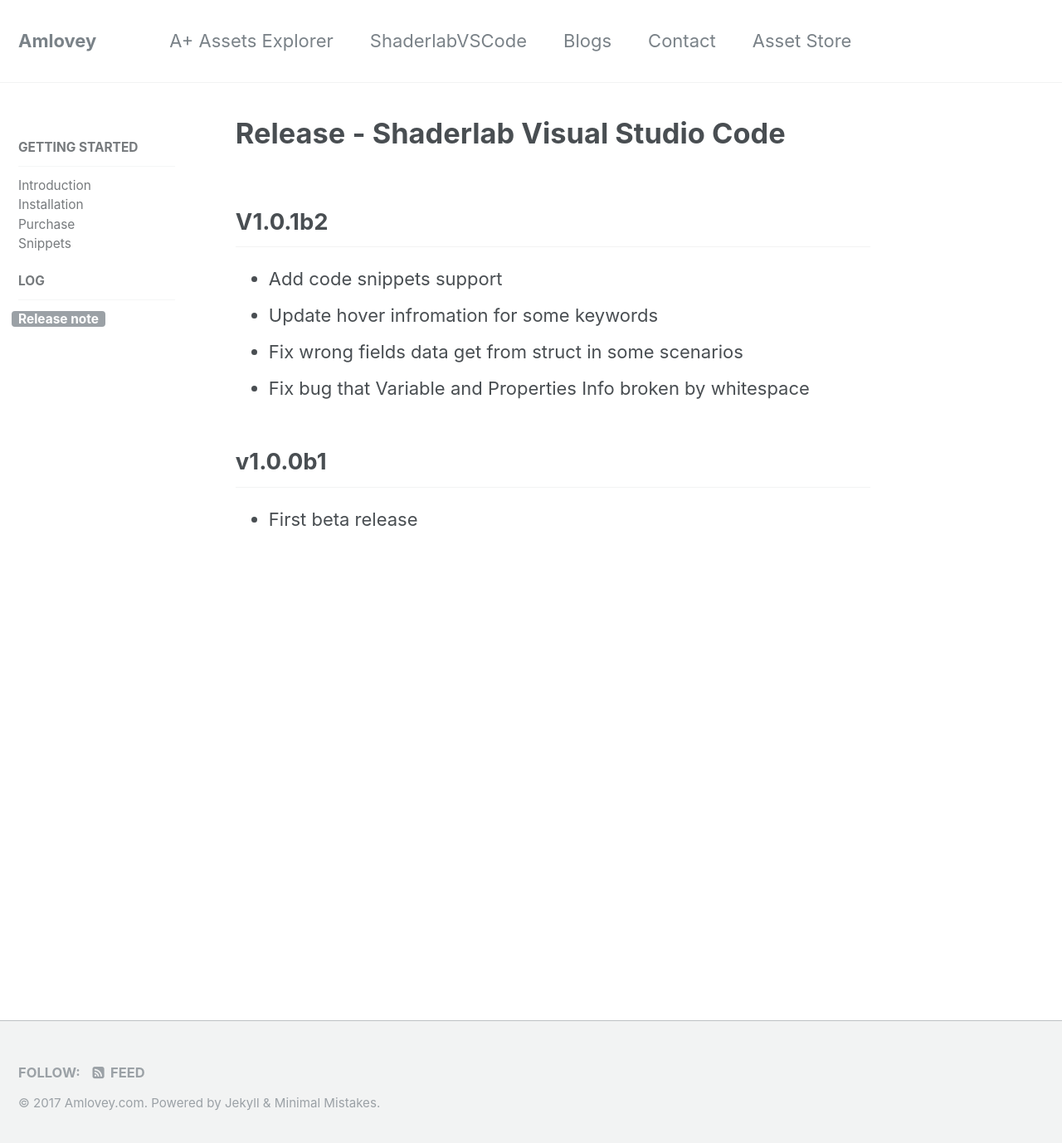
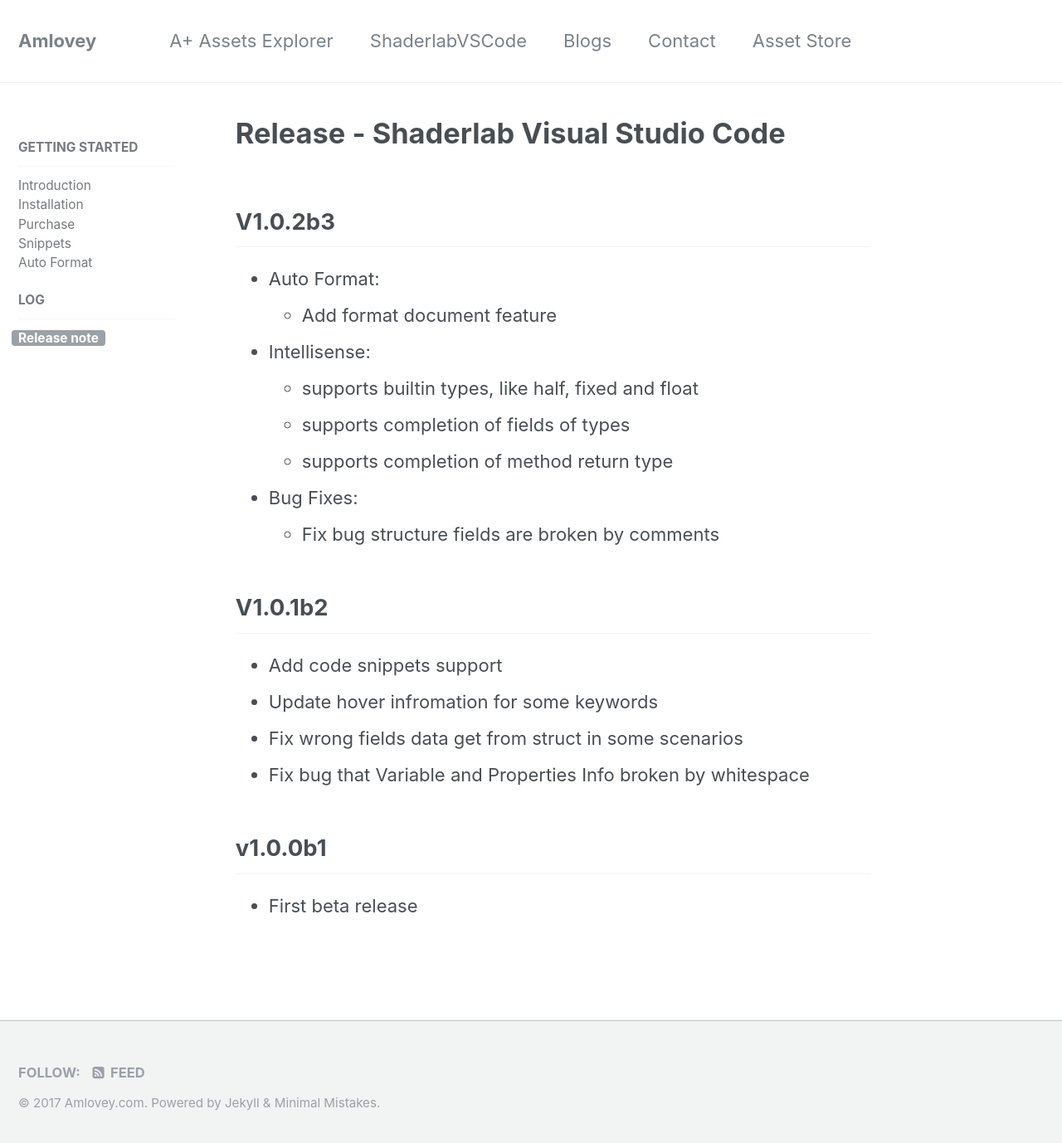
Before and after one commit to amloveyweb/amloveyweb.github.io, a Jekyll site: the page built from _pages/ShaderlabVSCode/release.md, in a window 1280 px wide and 1386 px high. Shown: the top 1378 px of the window at 83% size. Built offline with Jekyll 4.4.1, drawn with Linux system fonts in a browser that asks for light colours.

Commit message:
update for 1.0.2b3

```diff
--- a/_data/navigation.yml
+++ b/_data/navigation.yml
@@ -22,6 +22,8 @@
         url: "/shaderlabvscode/purchase/"
       - title: "Snippets"
         url: "/shaderlabvscode/snippets/"
+      - title: "Auto Format"
+        url: "/shaderlabvscode/auto-format/"
 
   - title: "Log"
     children:
--- a/_pages/ShaderlabVSCode/index.md
+++ b/_pages/ShaderlabVSCode/index.md
@@ -28,3 +28,5 @@
 ### 4. Signature Help
 
 ![](https://raw.githubusercontent.com/amloveyweb/amloveyweb.github.io/master/assets/images/shaderlabvscode/signature.jpg)
+
+### 5. Auto Format
--- a/_pages/ShaderlabVSCode/release.md
+++ b/_pages/ShaderlabVSCode/release.md
@@ -5,6 +5,16 @@
   nav: "shaderlabvscode"
 permalink: "/shaderlabvscode/release-note/"
 ---
+
+## V1.0.2b3
+- Auto Format:
+    - Add format document feature
+- Intellisense:
+    - supports builtin types, like half, fixed and float
+    - supports completion of fields of types
+    - supports completion of method return type
+- Bug Fixes:
+    - Fix bug structure fields are broken by comments
 
 ## V1.0.1b2
 - Add code snippets support
```
Also changed, not shown: _pages/ShaderlabVSCode/autoformat.md (added, +14 -0 lines).
